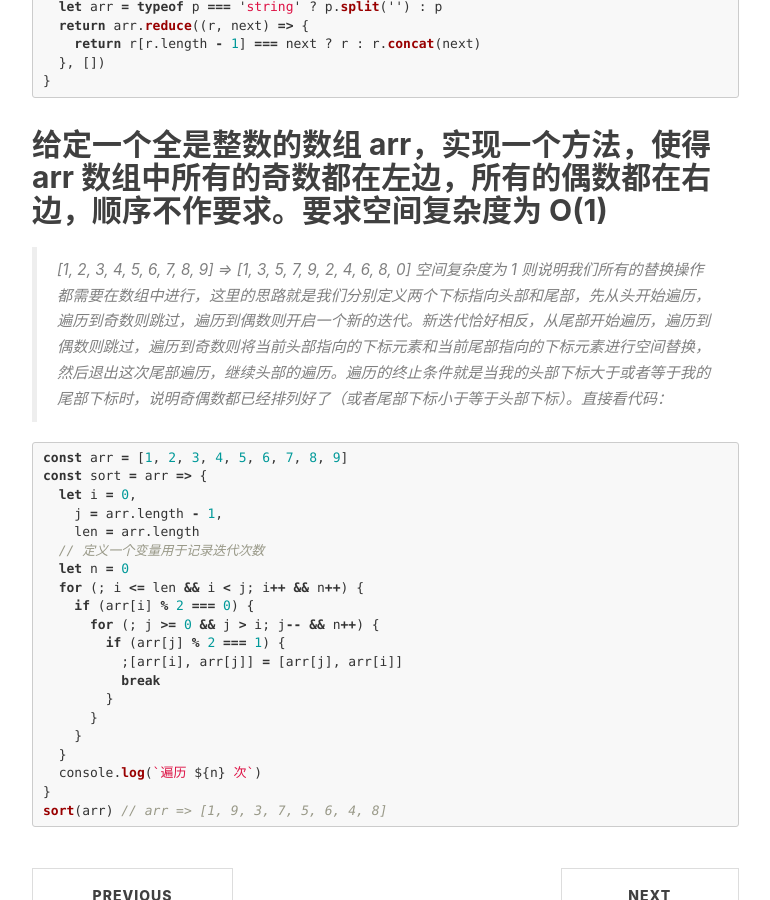
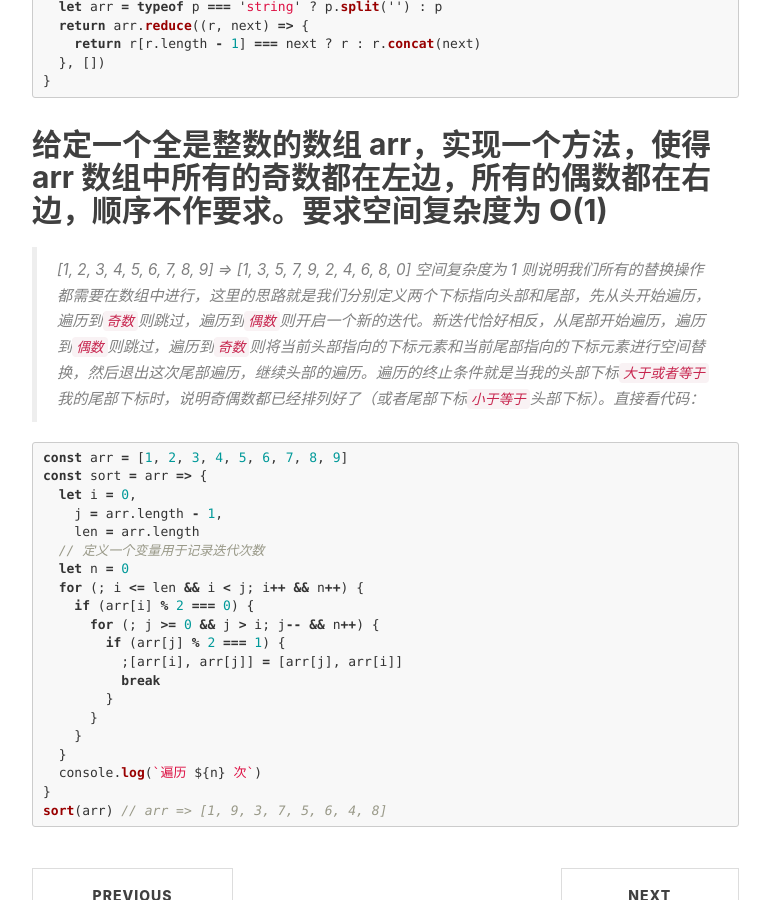
Before and after one commit to Fiv5/Fiv5.github.io, a Jekyll site: the page built from _posts/2018-04-28-some-interview-summary.md, in a window 1280 px wide and 900 px high, scrolled down 3420 px. Shown: the whole window, without its empty margins (233-1003 px from the left). Built offline with Jekyll 4.4.1, drawn with Linux system fonts in a browser that asks for light colours; nearby versions of some CDN libraries; comment, search, counter and statistics services are not loaded; some of the changed text lies outside the part shown.

Commit message:
update syntax highlight

````diff
--- a/_posts/2018-04-28-some-interview-summary.md
+++ b/_posts/2018-04-28-some-interview-summary.md
@@ -12,7 +12,7 @@ tags:
 
 ## 给定两个数组, 这两个数组已排好序, 要求编写一个函数, 返回新数组, 且已经排好序
 
-这道题目乍一看, 心想: 不会这么简单吧? 直接一个 sort 不就完事了吗. 然后面试官说了下他的要求: 要利用两个数组已经是有序的特点, 不能直接暴力拼接然后重新排序. 好吧, 原来是考察数组的优化问题. 这道题当时我没想到思路, 然后面试官跟我概述了一下他的思路, 我便顺着他思路写了出来(算法还是要加强..)
+这道题目乍一看, 心想: 不会这么简单吧? 直接一个 sort 不就完事了吗. 然后面试官说了下他的要求: 要利用两个数组已经是有序的特点, 不能直接暴力拼接然后重新排序. 好吧, 原来是考察数组的**优化**问题. 这道题当时我没想到思路, 然后面试官跟我概述了一下他的思路, 我便顺着他思路写了出来(算法还是要加强..)
 
 大致思路是: 对两个数组分别建立一个索引, 并使用第三个数组进行对结果集的组装, 每次查找时找到当前索引下的两个数组下的值, 比较大小并 push 入结果数组, 重复这一过程. 有可能存在这么一种情况: 当数组一最大值都比数组二最小值小, 则只需要 arr1.concat(arr2)即可得到排好序后的结果数组. 当然, 为了一般的情况, 我就不考虑这种特殊情况了.
 
@@ -143,7 +143,7 @@ const uniqueInOrder = p => {
 ## 给定一个全是整数的数组 arr，实现一个方法，使得 arr 数组中所有的奇数都在左边，所有的偶数都在右边，顺序不作要求。要求空间复杂度为 O(1)
 
 > [1, 2, 3, 4, 5, 6, 7, 8, 9] => [1, 3, 5, 7, 9, 2, 4, 6, 8, 0]
-> 空间复杂度为 1 则说明我们所有的替换操作都需要在数组中进行，这里的思路就是我们分别定义两个下标指向头部和尾部，先从头开始遍历，遍历到奇数则跳过，遍历到偶数则开启一个新的迭代。新迭代恰好相反，从尾部开始遍历，遍历到偶数则跳过，遍历到奇数则将当前头部指向的下标元素和当前尾部指向的下标元素进行空间替换，然后退出这次尾部遍历，继续头部的遍历。遍历的终止条件就是当我的头部下标大于或者等于我的尾部下标时，说明奇偶数都已经排列好了（或者尾部下标小于等于头部下标）。直接看代码：
+> 空间复杂度为 1 则说明我们所有的替换操作都需要在数组中进行，这里的思路就是我们分别定义两个下标指向头部和尾部，先从头开始遍历，遍历到`奇数`则跳过，遍历到`偶数`则开启一个新的迭代。新迭代恰好相反，从尾部开始遍历，遍历到`偶数`则跳过，遍历到`奇数`则将当前头部指向的下标元素和当前尾部指向的下标元素进行空间替换，然后退出这次尾部遍历，继续头部的遍历。遍历的终止条件就是当我的头部下标`大于或者等于`我的尾部下标时，说明奇偶数都已经排列好了（或者尾部下标`小于等于`头部下标）。直接看代码：
 
 ```js
 const arr = [1, 2, 3, 4, 5, 6, 7, 8, 9]
````
